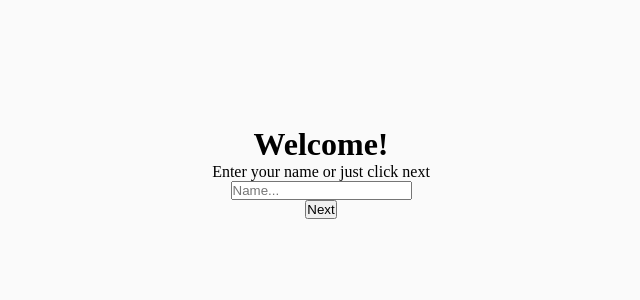
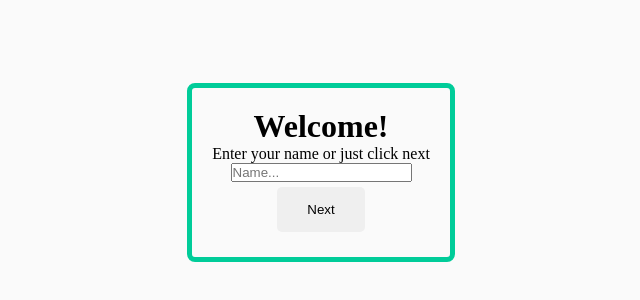
Before and after one commit to TheFullStackFred/fredrikstromberg-testing_typescipt-quiz_app, a React (Create React App) app: page / in a window 1280 px wide. Shown: the part 228-528 px from the top of the page, without its empty margins (319-959 px from the left). Built offline with nearby package versions, Linux system fonts and the light colour scheme.

Commit message:
more css

```diff
--- a/src/App.css
+++ b/src/App.css
@@ -8,6 +8,14 @@ body {
   background-color: #fafafa;
 }
 
+button {
+  cursor: pointer;
+  border: 0;
+  padding: 15px 30px;
+  border-radius: 5px;
+  margin: 5px 0px;
+}
+
 .App {
   min-height: 100vh;
   text-align: center;
@@ -16,3 +24,12 @@ body {
   align-items: center;
   flex-direction: column;
 }
+
+.container {
+  border: 5px solid #00cc99;
+  border-radius: 8px;
+  padding: 20px 20px;
+  display: flex;
+  align-items: center;
+  flex-direction: column;
+}
--- a/src/components/QuestionCard.tsx
+++ b/src/components/QuestionCard.tsx
@@ -1,4 +1,4 @@
-import { AnswerProps } from '../pages/quiz/Quiz'
+import { AnswerProps } from '../pages/Quiz'
 
 type Props = {
   question: string
--- a/src/components/Router.tsx
+++ b/src/components/Router.tsx
@@ -1,6 +1,6 @@
 import { Routes, Route } from 'react-router-dom'
 import { Home } from '../pages/Home'
-import { Quiz } from '../pages/quiz/Quiz'
+import { Quiz } from '../pages/Quiz'
 
 export const Router = () => {
   return (
--- a/src/pages/Home.tsx
+++ b/src/pages/Home.tsx
@@ -1,17 +1,17 @@
 import { useNavigate } from 'react-router-dom'
 import { NameInput } from '../components/NameInput'
-
+import '../'
 export const Home = () => {
   const navigate = useNavigate()
 
   const nextPage = () => navigate('/quiz')
 
   return (
-    <>
+    <div className='container'>
       <h1>Welcome!</h1>
       <p>Enter your name or just click next</p>
       <NameInput />
       <button onClick={nextPage}>Next</button>
-    </>
+    </div>
   )
 }
--- a/src/pages/quiz/Quiz.tsx
+++ b/src/pages/Quiz.tsx
@@ -1,20 +1,15 @@
 import { useEffect, useState } from 'react'
 import { useContext } from 'react'
-import Context from '../../context/Context'
-import { QuestionCard } from '../../components/QuestionCard'
+import Context from '../context/Context'
+import { QuestionCard } from '../components/QuestionCard'
 import {
   fetchQuestions,
   QuestionsState,
   Difficulty,
   Categories
-} from '../../services/API'
-import {
-  difficultiesOptions,
-  categoriesOptions
-} from '../../constants/constants'
-import { TOTAL_QUESTIONS, Time, difficultiesPoints } from '../../config'
-
-import './Quiz.css'
+} from '../services/API'
+import { difficultiesOptions, categoriesOptions } from '../constants/constants'
+import { TOTAL_QUESTIONS, Time, difficultiesPoints } from '../config'
 
 export type AnswerProps = {
   question: string
@@ -119,7 +114,7 @@ export const Quiz = () => {
   }
 
   return (
-    <div id='quiz'>
+    <div className='container'>
       <h1>Welcome {userName}</h1>
 
       {!difficulty && (
--- a/src/pages/quiz/Quiz.css
+++ /dev/null
@@ -1,5 +0,0 @@
-#quiz {
-  border: 5px solid #00cc99;
-  border-radius: 8px;
-  padding: 20px 20px;
-}
```
